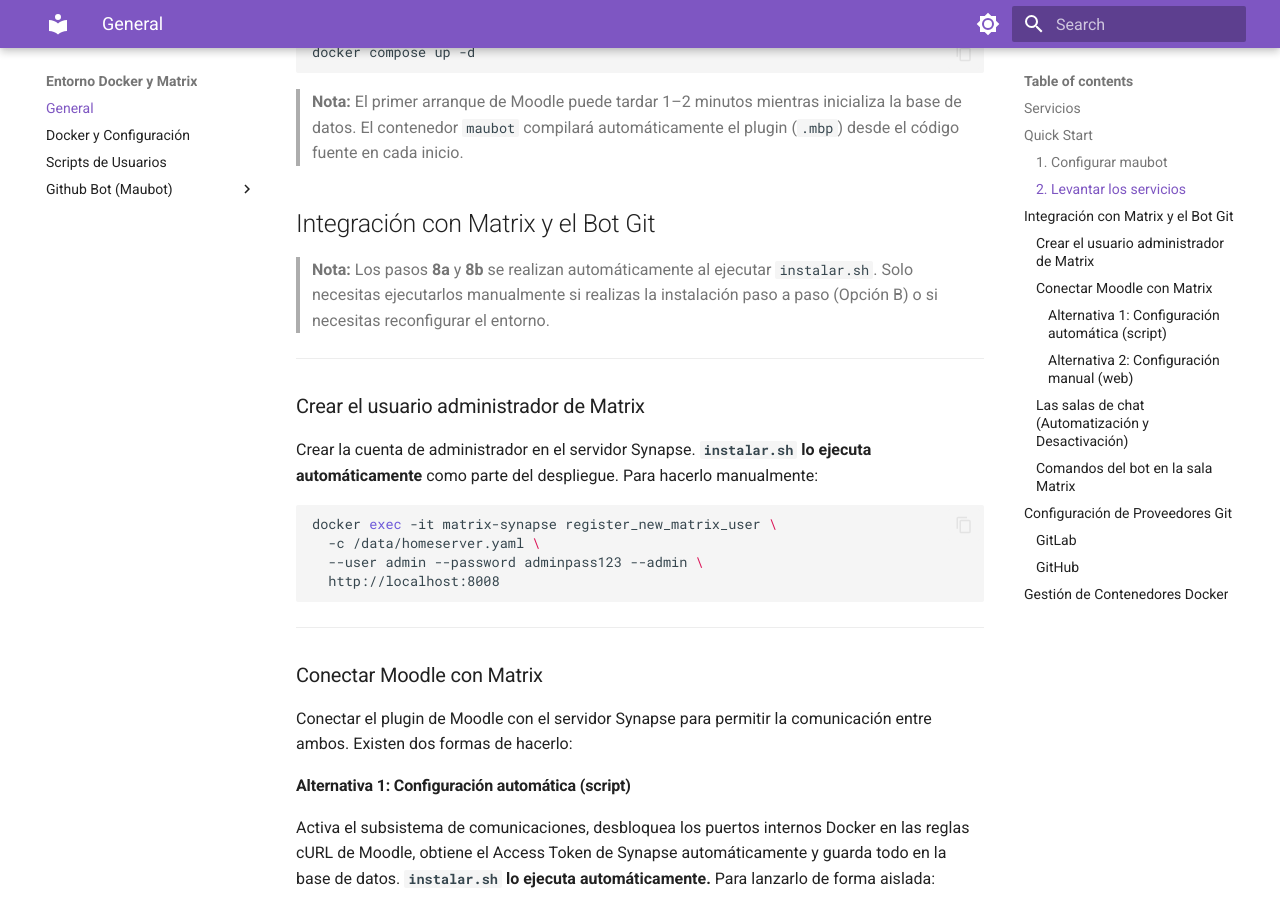
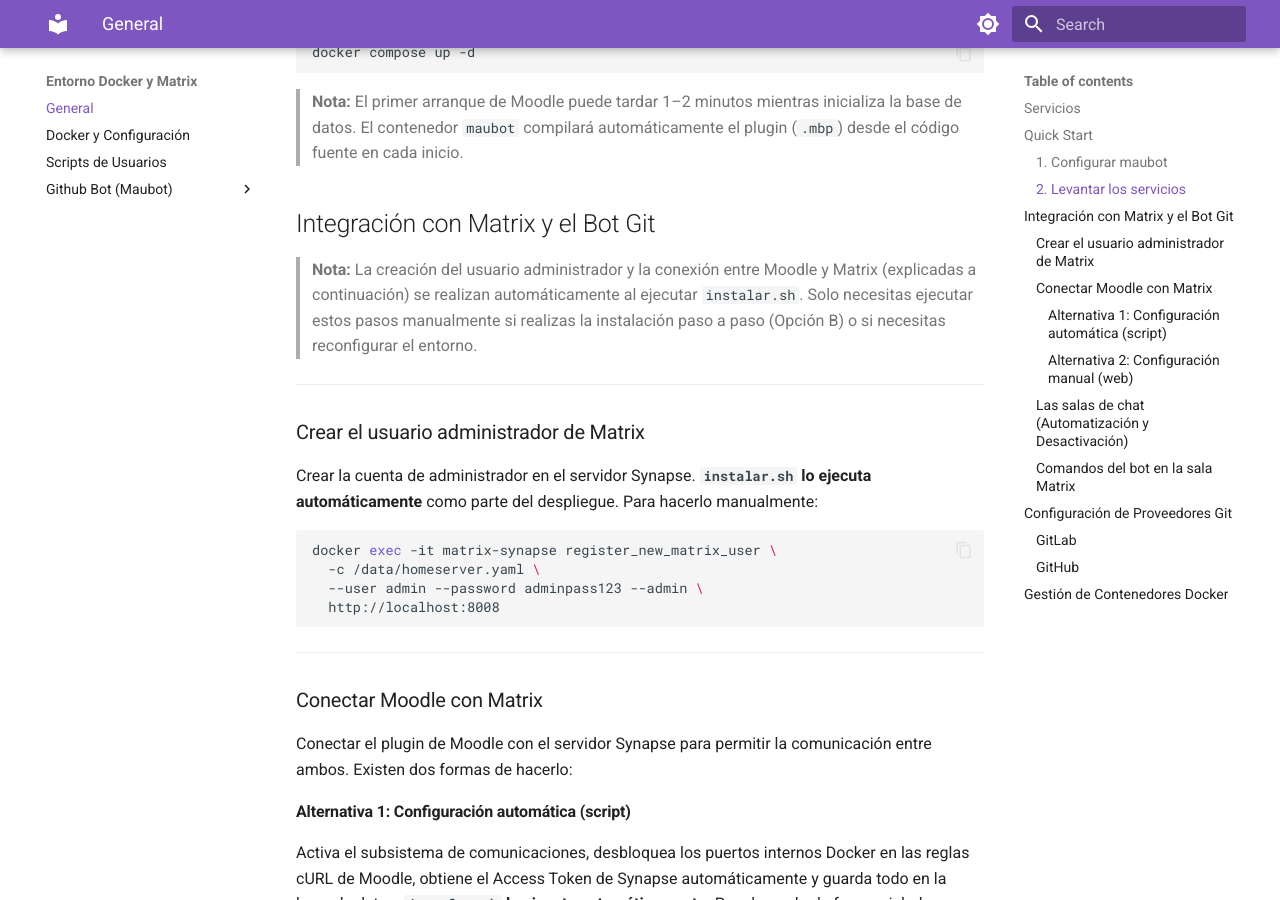
Before and after one commit to julia8873/pluginMoodleMetricas, an MkDocs documentation site: the page built from docs/moodle-matrix-dev.md, in a window 1280 px wide and 900 px high, scrolled down 1036 px. Built offline with MkDocs 1.6.1 and Material for MkDocs 9.7.7, drawn with Linux system fonts in a browser that asks for light colours.

Commit message:
modificado readme moodle-matrix-dev

```diff
--- a/moodle-matrix-dev/README.md
+++ b/moodle-matrix-dev/README.md
@@ -38,7 +38,7 @@
 <a id="matrix"></a>
 ## Integración con Matrix y el Bot Git
 
-> **Nota:** Los pasos **8a** y **8b** se realizan automáticamente al ejecutar `instalar.sh`. Solo necesitas ejecutarlos manualmente si realizas la instalación paso a paso (Opción B) o si necesitas reconfigurar el entorno.
+> **Nota:** La creación del usuario administrador y la conexión entre Moodle y Matrix (explicadas a continuación) se realizan automáticamente al ejecutar `instalar.sh`. Solo necesitas ejecutar estos pasos manualmente si realizas la instalación paso a paso (Opción B) o si necesitas reconfigurar el entorno.
 
 ---
 
```
